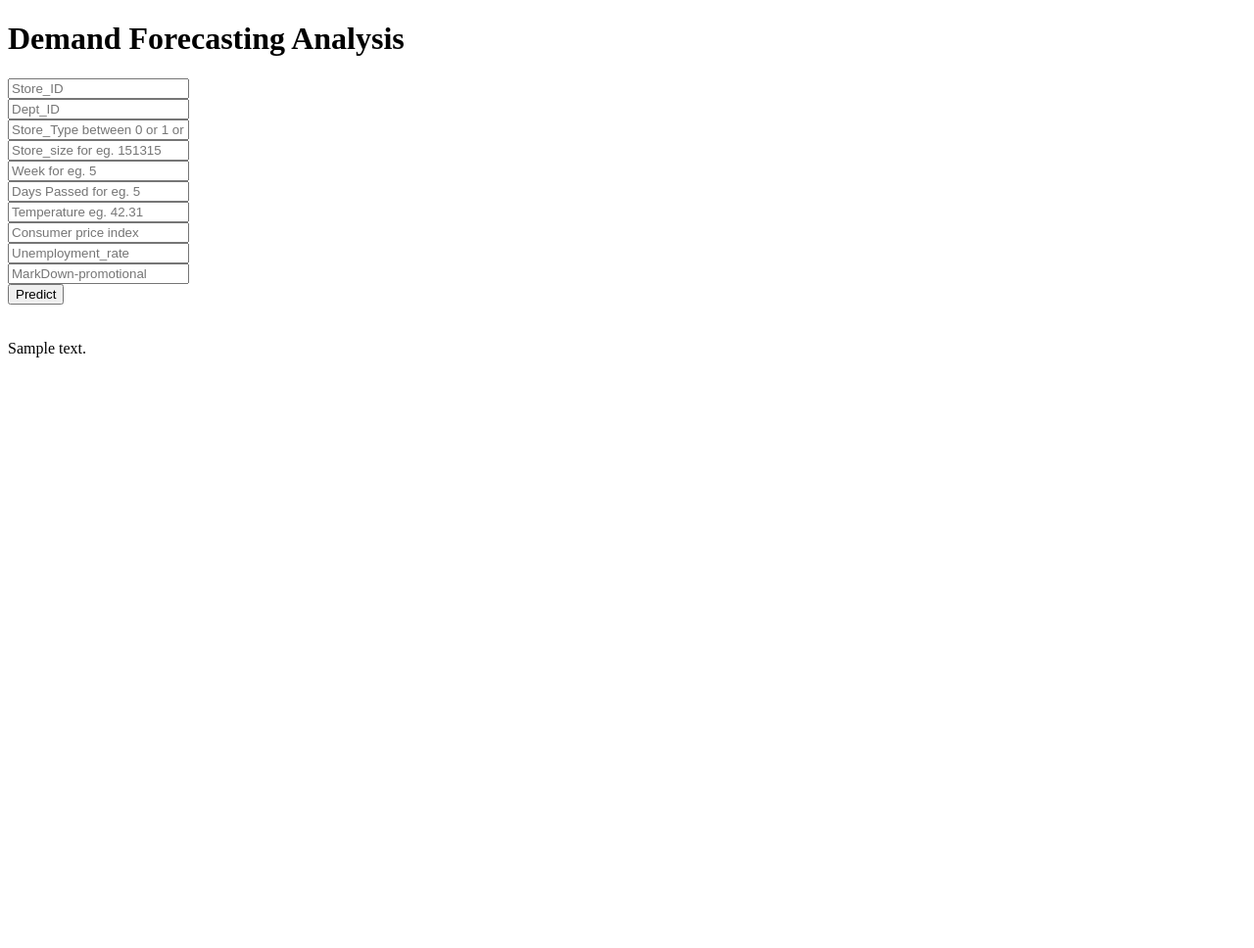
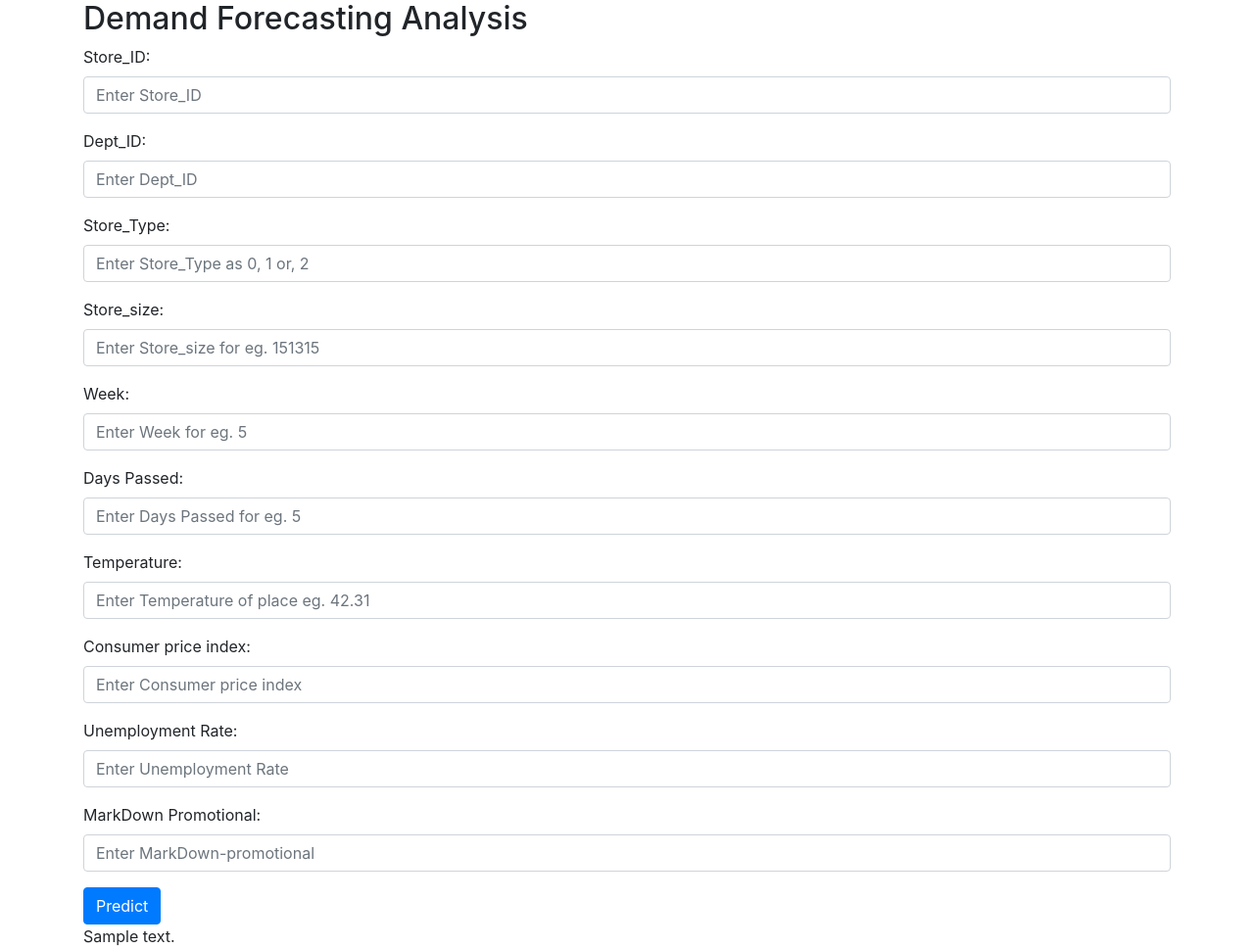
Before and after one commit to NamanGuptacs/demand-forcasting, a Flask app: template templates/index.html in a window 1280 px wide. Shown: the whole page at 98% size. Before the commit the page ends 365 px from the top, so only its background shows below. Run offline with Flask 2, Linux system fonts and the light colour scheme; the template is opened without the code that fills it: most values are stand-ins (such as "Sample title", 1, 10 or a date in 2020); parts of the project's set-up code (start-up, migrations or seed data) failed here and were passed over; some libraries are stand-ins or nearby versions.

Commit message:
Update index.html

```diff
--- a/templates/index.html
+++ b/templates/index.html
@@ -4,7 +4,7 @@
 <head>
   <meta charset="UTF-8">
   <title>ML API</title>
-  <link href='https://fonts.googleapis.com/css?family=Pacifico' rel='stylesheet' type='text/css'>
+<!--   <link href='https://fonts.googleapis.com/css?family=Pacifico' rel='stylesheet' type='text/css'>
 <link href='https://fonts.googleapis.com/css?family=Arimo' rel='stylesheet' type='text/css'>
 <link href='https://fonts.googleapis.com/css?family=Hind:300' rel='stylesheet' type='text/css'>
 <link href='https://fonts.googleapis.com/css?family=Open+Sans+Condensed:300' rel='stylesheet' type='text/css'>
@@ -15,7 +15,7 @@
 	<h1>Demand Forecasting Analysis</h1>
 
      <!-- Main Input For Receiving Query to our ML -->
-    <form action="{{ url_for('predict')}}"method="post">
+    <!--<form action="{{ url_for('predict')}}"method="post">
     	<input type="text" name="Store_ID" placeholder="Store_ID" required="required" /><br>
         <input type="text" name="Dept_ID" placeholder="Dept_ID" required="required" /><br>
 	<input type="text" name="Store_Type" placeholder="Store_Type between 0 or 1 or 2" required="required" /><br>
@@ -36,4 +36,64 @@
  </div>
 
 
+</body> -->
+<meta name="viewport" content="width=device-width, initial-scale=1">
+  <link rel="stylesheet" href="https://maxcdn.bootstrapcdn.com/bootstrap/4.5.2/css/bootstrap.min.css">
+  <script src="https://ajax.googleapis.com/ajax/libs/jquery/3.5.1/jquery.min.js"></script>
+  <script src="https://cdnjs.cloudflare.com/ajax/libs/popper.js/1.16.0/umd/popper.min.js"></script>
+  <script src="https://maxcdn.bootstrapcdn.com/bootstrap/4.5.2/js/bootstrap.min.js"></script>
+</head>
+<body>
+
+<div class="container">
+  <h2>Demand Forecasting Analysis</h2>
+  <form action="{{ url_for('predict')}}"method="post">
+    <div class="form-group">
+      <label for="Store_ID">Store_ID:</label>
+      <input type="text" class="form-control" id="Store_ID" placeholder="Enter Store_ID" name="Store_ID">
+    </div>
+    <div class="form-group">
+      <label for="Dept_ID">Dept_ID:</label>
+      <input type="text" class="form-control" id="Dept_ID" placeholder="Enter Dept_ID" name="Dept_ID">
+    </div>
+    <div class="form-group">
+      <label for="Store_Type">Store_Type:</label>
+      <input type="text" class="form-control" id="Store_Type" placeholder="Enter Store_Type as 0, 1 or, 2" name="Store_Type">
+    </div>
+    <div class="form-group">
+      <label for="Store_size">Store_size:</label>
+      <input type="text" class="form-control" id="Store_size" placeholder="Enter Store_size for eg. 151315" name="Store_size">
+    </div>
+    <div class="form-group">
+      <label for="Week">Week:</label>
+      <input type="text" class="form-control" id="Week" placeholder="Enter Week for eg. 5" name="Week">
+    </div>
+    <div class="form-group">
+      <label for="daysPassed">Days Passed:</label>
+      <input type="text" class="form-control" id="daysPassed" placeholder="Enter Days Passed for eg. 5" name="daysPassed">
+    </div>
+    <div class="form-group">
+      <label for="Temperature">Temperature:</label>
+      <input type="text" class="form-control" id="temperature" placeholder="Enter Temperature of place eg. 42.31" name="temperature">
+    </div>
+    <div class="form-group">
+      <label for="cpi">Consumer price index:</label>
+      <input type="text" class="form-control" id="cpi" placeholder="Enter Consumer price index" name="cpi">
+    </div>
+    <div class="form-group">
+      <label for="Unemployment_rate">Unemployment Rate:</label>
+      <input type="text" class="form-control" id="Unemployment_rate" placeholder="Enter Unemployment Rate" name="Unemployment_rate">
+    </div>
+    <div class="form-group">
+      <label for="MarkDown-promotional">MarkDown Promotional:</label>
+      <input type="text" class="form-control" id="MarkDown-promotional" placeholder="Enter MarkDown-promotional" name="MarkDown-promotional">
+    </div>
+
+    <button type="submit" class="btn btn-primary">Predict</button>
+  </form>
+	<div>
+		{{ prediction_text }}
+	</div>
+</div>
 </body>
+</html>
```
